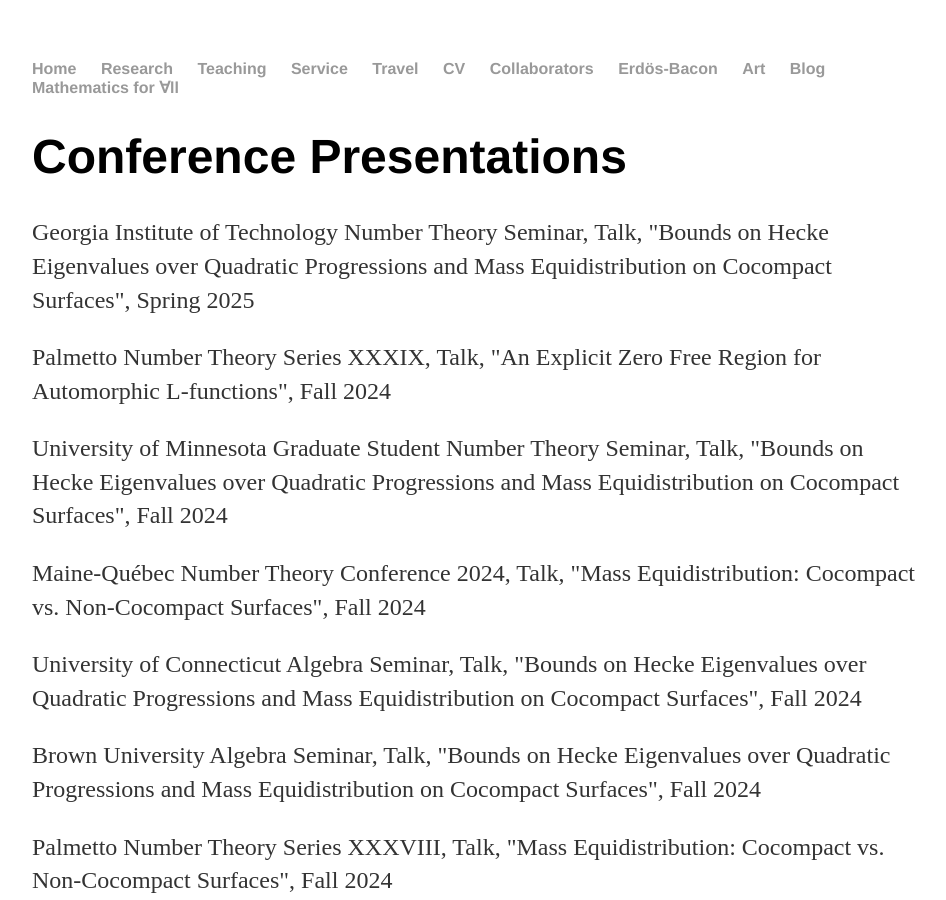
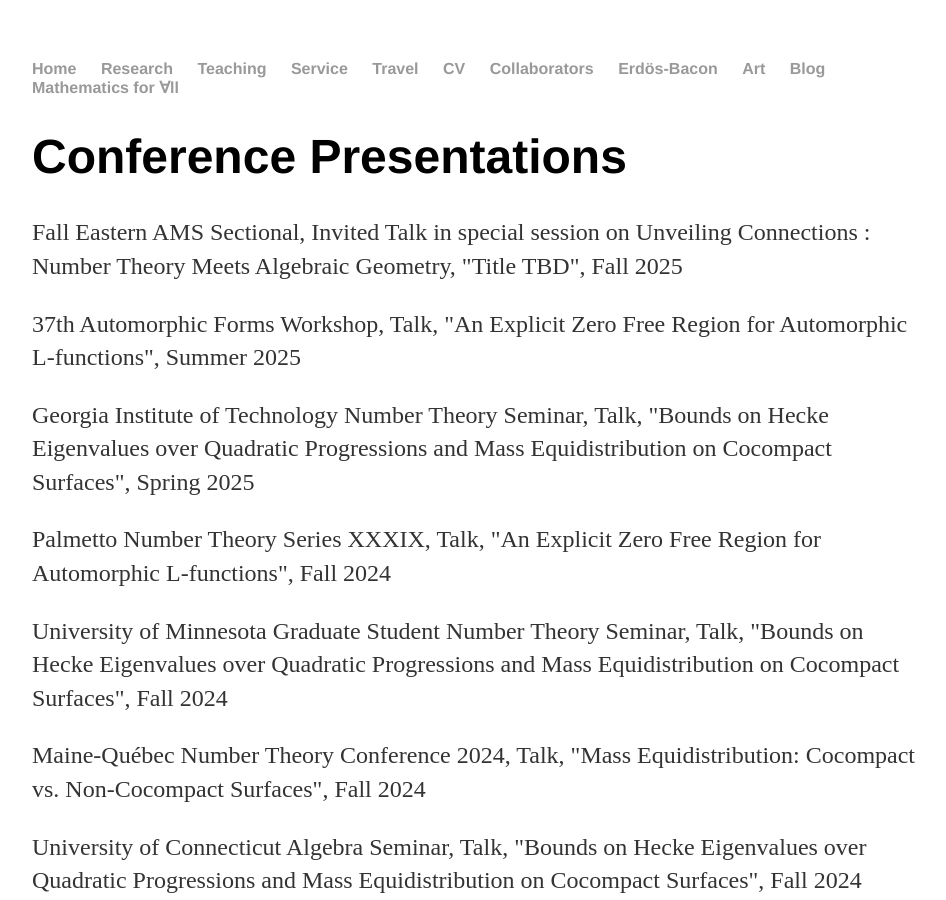
Before and after one commit to stevenecreech/stevenecreech.github.io, a Jekyll site: the page built from travel/index.html, in a window 1280 px wide and 900 px high. Shown: the whole window, without its empty margins (160-1106 px from the left). Built offline with Jekyll 4.4.1, drawn with Linux system fonts in a browser that asks for light colours; Markdown is read by kramdown in place of the engine named in the settings; some of the changed text lies outside the part shown.

Commit message:
Update index.html

```diff
--- a/travel/index.html
+++ b/travel/index.html
@@ -5,6 +5,8 @@ title: Steven Creech Conferences, Talks, and Travel
 <div class="blurb">
 
 	<h1>Conference Presentations</h1>
+	<p>Fall Eastern AMS Sectional, Invited Talk in special session on Unveiling Connections : Number Theory Meets Algebraic Geometry, "Title TBD", Fall 2025</p>
+	<p>37th Automorphic Forms Workshop, Talk, "An Explicit Zero Free Region for Automorphic L-functions", Summer 2025</p>
 	<p>Georgia Institute of Technology Number Theory Seminar, Talk, "Bounds on Hecke Eigenvalues over Quadratic Progressions and Mass Equidistribution on Cocompact Surfaces", Spring 2025</p>
 	<p>Palmetto Number Theory Series XXXIX, Talk, "An Explicit Zero Free Region for Automorphic L-functions", Fall 2024</p>
 	<p>University of Minnesota Graduate Student Number Theory Seminar, Talk, "Bounds on Hecke Eigenvalues over Quadratic Progressions and Mass Equidistribution on Cocompact Surfaces", Fall 2024</p>
@@ -25,12 +27,14 @@ title: Steven Creech Conferences, Talks, and Travel
 	<p>National Conference on Undergraduate Research, Poster, "On Polynomials Over Hyperfields", Spring 2019</p>
 
 	<h1>Conference Travel (Just Attending)</h1>
+	<p>LuCaNT, Summer 2025</p>
 	<p>Algorithmic Number Theory Symposium, Summer 2024</p>
 	<p>The Mordell Conjecture 100 Years Later, Summer 2024</p>
 	<p>CTNT, Summer 2024 </p>
 	<p>Visions of Arithmetic and Beyond: Celebrating Peter Sarnak's Work and Impact, Summer 2024</p>
 
 	<h1>Workshops</h1>
+	<p>LEAN for Mathematcians, Summer 2025</p>
 	<p>Arizona Winter School on Representations of p-adic Groups, Winter 2025</p>
 	<p>Rethinking Number Theory 5, Summer 2024</p>
 	<p>Arizona Winter School on Abelian Varieties, Winter 2024</p>
```
